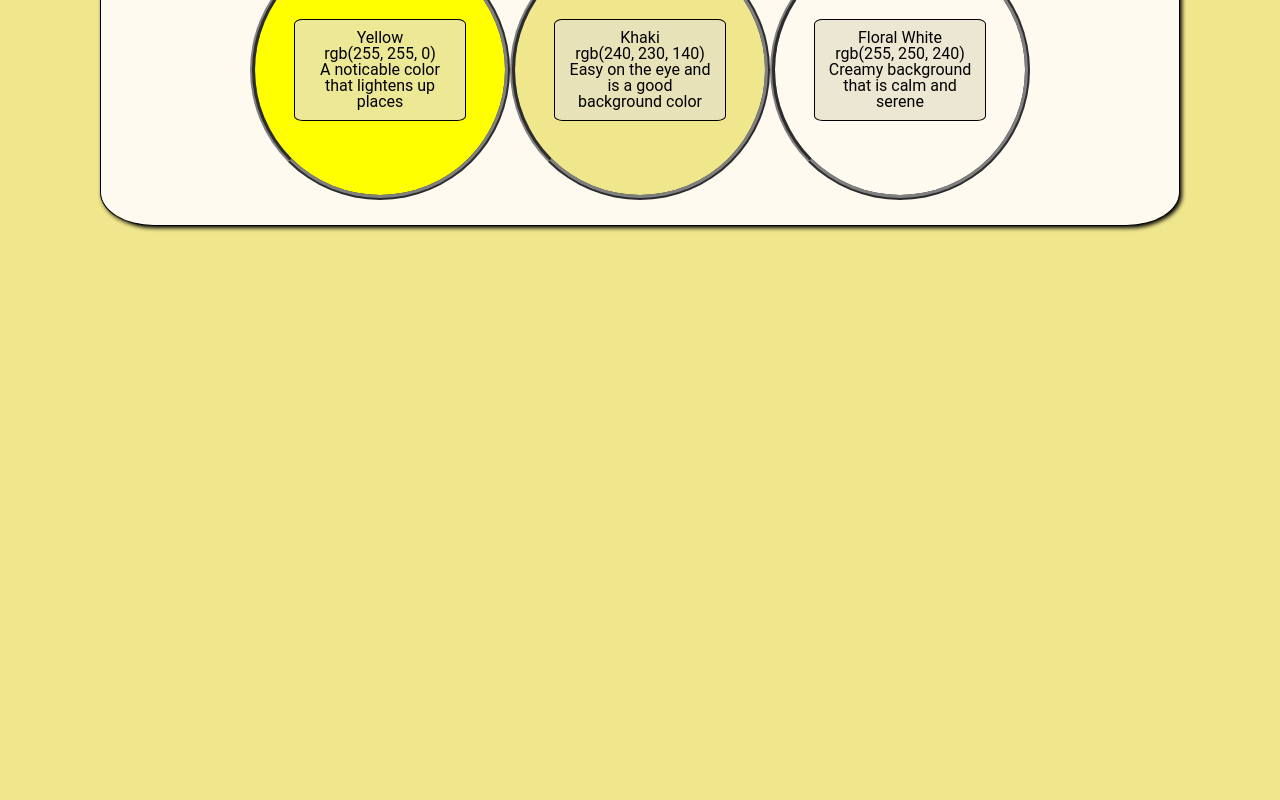
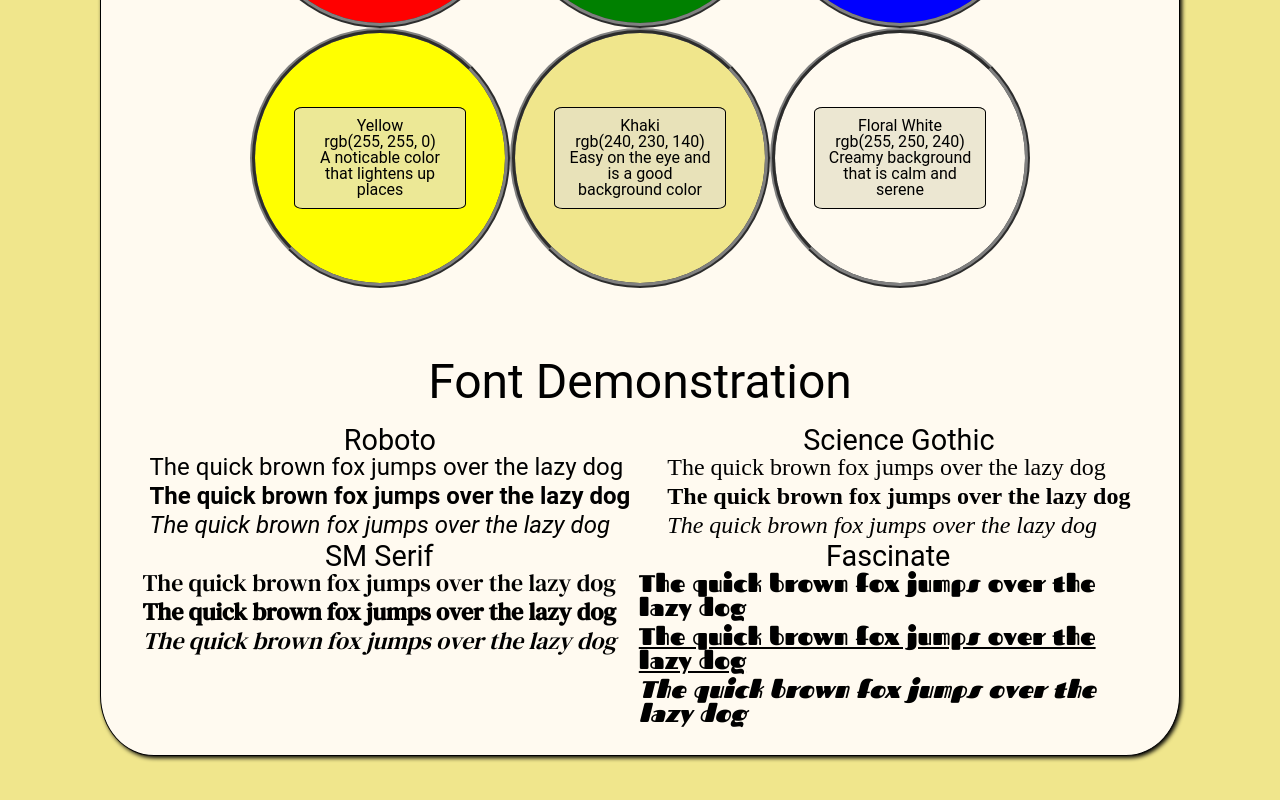
Before and after one commit to SectoidCommander/website-design-system, a plain HTML site: page index.html in a window 1280 px wide. Shown: the part 520-1320 px from the top of the page. Before the commit the page ends 816 px from the top, so only its background shows below. Drawn offline with Linux system fonts and the light colour scheme; a web font is replaced by a local one.

Commit message:
Added font style examples

```diff
--- a/index.html
+++ b/index.html
@@ -13,7 +13,8 @@
     <main>
         <h1>Website Design Project</h1>
         <section>
-            <div class="container">
+            <h2>Color Sample</h2>
+            <div class="color-container">
                 <div class="color-display red">
                     <div>
                         <p>Red</p>
@@ -58,6 +59,36 @@
                 </div>
             </div>
         </section>
+        <section>
+            <h2>Font Demonstration</h2>
+            <div class="font-container">
+                <div class="font-display" id="roboto-font">
+                    <h3>Roboto</h3>
+                    <p>The quick brown fox jumps over the lazy dog</p>
+                    <p class="bolded">The quick brown fox jumps over the lazy dog</p>
+                    <p class="italic">The quick brown fox jumps over the lazy dog</p>
+                </div>
+                <div class="font-display" id="science-gothic-font">
+                    <h3>Science Gothic</h3>
+                    <p>The quick brown fox jumps over the lazy dog</p>
+                    <p class="bolded">The quick brown fox jumps over the lazy dog</p>
+                    <p class="italic">The quick brown fox jumps over the lazy dog</p>
+                </div>
+
+                <div class="font-display" id="dm-serif">
+                    <h3>SM Serif</h3>
+                    <p>The quick brown fox jumps over the lazy dog</p>
+                    <p class="bolded">The quick brown fox jumps over the lazy dog</p>
+                    <p class="italic">The quick brown fox jumps over the lazy dog</p>
+                </div>
+                <div class="font-display" id="fascinate">
+                    <h3>Fascinate</h3>
+                    <p>The quick brown fox jumps over the lazy dog</p>
+                    <p class="underline">The quick brown fox jumps over the lazy dog</p>
+                    <p class="italic">The quick brown fox jumps over the lazy dog</p>
+                </div>
+            </div>
+        </section>
     </main>
 </body>
 </html>
--- a/resources/styles/styles.css
+++ b/resources/styles/styles.css
@@ -1,5 +1,9 @@
 :root {
     --text-color-background: rgba(230, 225, 201, .75);
+}
+
+* {
+    border: 1px solid red;
 }
 
 @font-face {
@@ -12,8 +16,14 @@
     src: url("../fonts/Roboto-VariableFont_wdth\,wght.ttf") format("truetype");
 }
 
-* {
-    border: 1px solid red;
+@font-face {
+    font-family: "DM Serif";
+    src: url("../fonts/DMSerifText-Regular.ttf") format("truetype");
+}
+
+@font-face {
+    font-family: "Fascinate";
+    src: url("../fonts/Fascinate-Regular.ttf") format("truetype");
 }
 
 html {
@@ -40,14 +50,31 @@ h1 {
     margin: 20px;
 }
 
+h2 {
+    font-size: 1.5rem;
+    text-align: center;
+    margin: 20px;
+}
+
+h3 {
+    font-size: .9rem;
+    text-align: center;
+}
+
 section {
     padding: 25px 30px;
 }
 
-.container {
+.color-container {
     display: flex;
     flex-wrap: wrap;
     justify-content: center;
+}
+
+.font-container {
+    display: flex;
+    flex-wrap: wrap;
+    justify-content: space-around;
 }
 
 .color-display {
@@ -73,6 +100,15 @@ section {
     max-width: 150px;
 }
 
+.font-display {
+    max-width: 49%;
+}
+
+.font-display p {
+    font-size: .75rem;
+    margin-bottom: 5px;
+}
+
 .red {
     background-color:red;
 }
@@ -96,3 +132,31 @@ section {
 .floral-white {
     background-color: rgb(255, 250, 240);
 }
+
+.bolded {
+    font-weight: 700;
+}
+
+.italic {
+    font-style: italic;
+}
+
+.underline {
+    text-decoration: underline;
+}
+
+#roboto-font p{
+    font-family: Roboto;
+}
+
+#science-gothic-font p {
+    font-family: "Science Gothic";
+}
+
+#dm-serif p{
+    font-family: "DM Serif";
+}
+
+#fascinate p{
+    font-family: "Fascinate"
+}
```
Also changed, not shown: resources/fonts/DMSerifText-Regular.ttf (added), resources/fonts/Fascinate-Regular.ttf (added).
